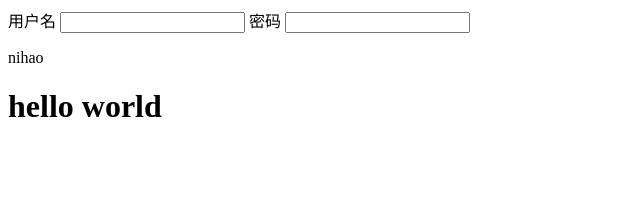
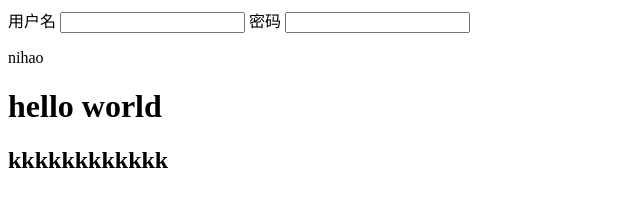
Before and after one commit to HadesMoon/Mjianli, a plain HTML site: page demo.html in a window 1280 px wide. Shown: the whole page, without its empty margins (0-640 px from the left). Drawn offline with nearby package versions, Linux system fonts and the light colour scheme.

Commit message:
随便
66666

```diff
--- a/demo.html
+++ b/demo.html
@@ -27,6 +27,7 @@
 
   <p>nihao</p>
   <h1>hello world</h1>
+  <h2>kkkkkkkkkkkk</h2>
 </form>
 </body>
 </html>
```
